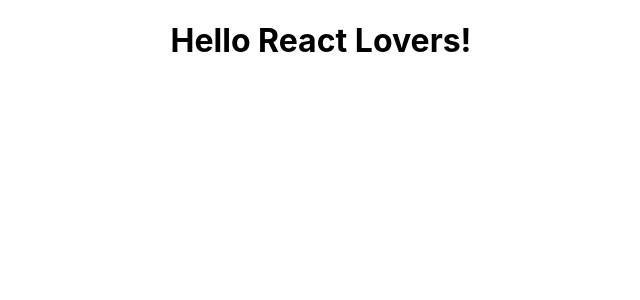
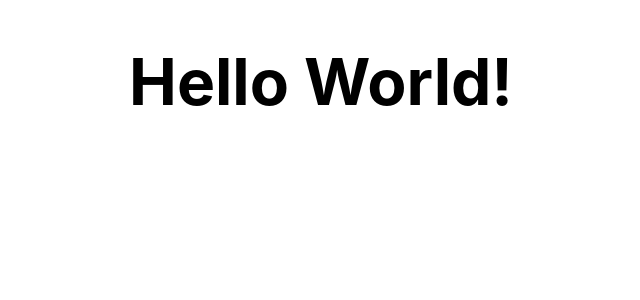
Before and after one commit to elyor-doniyorov/react-redux-with-routing, a React (Create React App) app: page / in a window 1280 px wide. Shown: the top 300 px of the page, without its empty margins (319-959 px from the left). Built offline with nearby package versions, Linux system fonts and the light colour scheme.

Commit message:
Import and use Provider to connect react vs redux

```diff
--- a/src/App.js
+++ b/src/App.js
@@ -1,10 +1,11 @@
 import logo from './logo.svg';
 import './App.css';
+import { HomePage } from './containers/HomePage/index';
 
 function App() {
   return (
     <div className="App">
-      <h1>Hello React Lovers!</h1>
+      <h1><HomePage /></h1>
     </div>
   );
 }
--- /dev/null
+++ b/src/containers/HomePage/index.jsx
@@ -0,0 +1,7 @@
+import React from 'react';
+
+export function HomePage(props) {
+  return (
+    <h1>Hello World!</h1>
+  )
+}
--- a/src/index.js
+++ b/src/index.js
@@ -3,10 +3,14 @@ import ReactDOM from 'react-dom';
 import './index.css';
 import App from './App';
 import reportWebVitals from './reportWebVitals';
+import { Provider } from 'react-redux';
+import store from './store';
 
 ReactDOM.render(
   <React.StrictMode>
-    <App />
+    <Provider store={store}>
+      <App />
+    </Provider>
   </React.StrictMode>,
   document.getElementById('root')
 );
```
